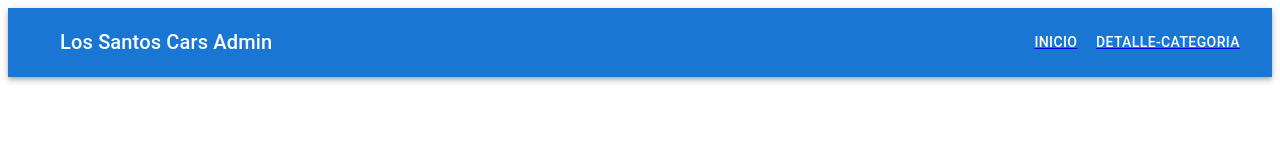
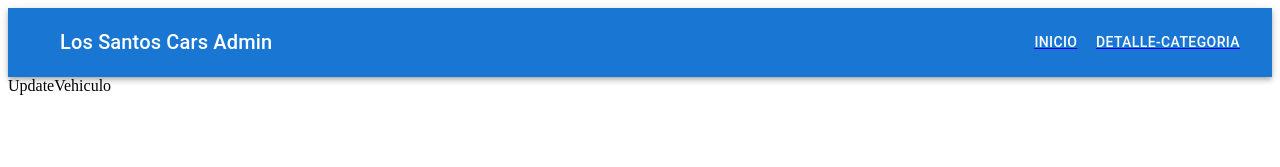
Before and after one commit to junder79/crud-los-santos-cars, a React (Vite) app: page /update in a window 1280 px wide. Shown: the top 167 px of the page. Built offline with nearby package versions, Linux system fonts and the light colour scheme.

Commit message:
se integra update component

```diff
--- a/src/App.jsx
+++ b/src/App.jsx
@@ -5,6 +5,7 @@ import NavBar from '../componentes/nav'
 import ListarCategorias from '../views/listarCategorias';
 import DetalleCategoria from '../views/detalleCategorias';
 import NuevoVehiculo from '../views/nuevoVehiculo';
+import UpdateVehiculo from '../views/updateVehiculo';
 import { Route, Routes } from 'react-router-dom';
 
 function App() {
@@ -18,6 +19,7 @@ function App() {
         <Route path='/inicio' element={<ListarCategorias></ListarCategorias>} />
         <Route path='/detalle-categoria/:nameCategory' element={<DetalleCategoria />} />
         <Route path='/new-vehicle' element={<NuevoVehiculo />} />
+        <Route path='/update' element={<UpdateVehiculo />} />
       </Routes></>
 
   )
--- a/views/detalleCategorias.jsx
+++ b/views/detalleCategorias.jsx
@@ -74,6 +74,10 @@ function DetalleCategoria() {
 
   }
 
+  const updateVehicle = (elements) => {
+    navigate('/update', elements);
+  }
+
 
   return (
     <>
@@ -106,7 +110,7 @@ function DetalleCategoria() {
                 </CardContent>
                 <CardActions>
                   <Button size="small" color="warning" onClick={() => deleteVehicle(elements._id)} variant="contained"><DeleteOutlineIcon /></Button>
-                  <Button size="small" color="error" variant="contained"><EditIcon /></Button>
+                  <Button size="small" color="error" onClick={()=> updateVehicle(elements)} variant="contained"><EditIcon /></Button>
                 </CardActions>
               </Card>
             </Grid>
--- /dev/null
+++ b/views/updateVehiculo.jsx
@@ -0,0 +1,13 @@
+import React from 'react'
+import { Routes, Route, useParams ,useLocation} from 'react-router-dom';
+
+const UpdateVehiculo = () => {
+
+    const location = useLocation();
+    console.log(useLocation())
+  return (
+    <div>UpdateVehiculo </div>
+  )
+}
+
+export default UpdateVehiculo
```
